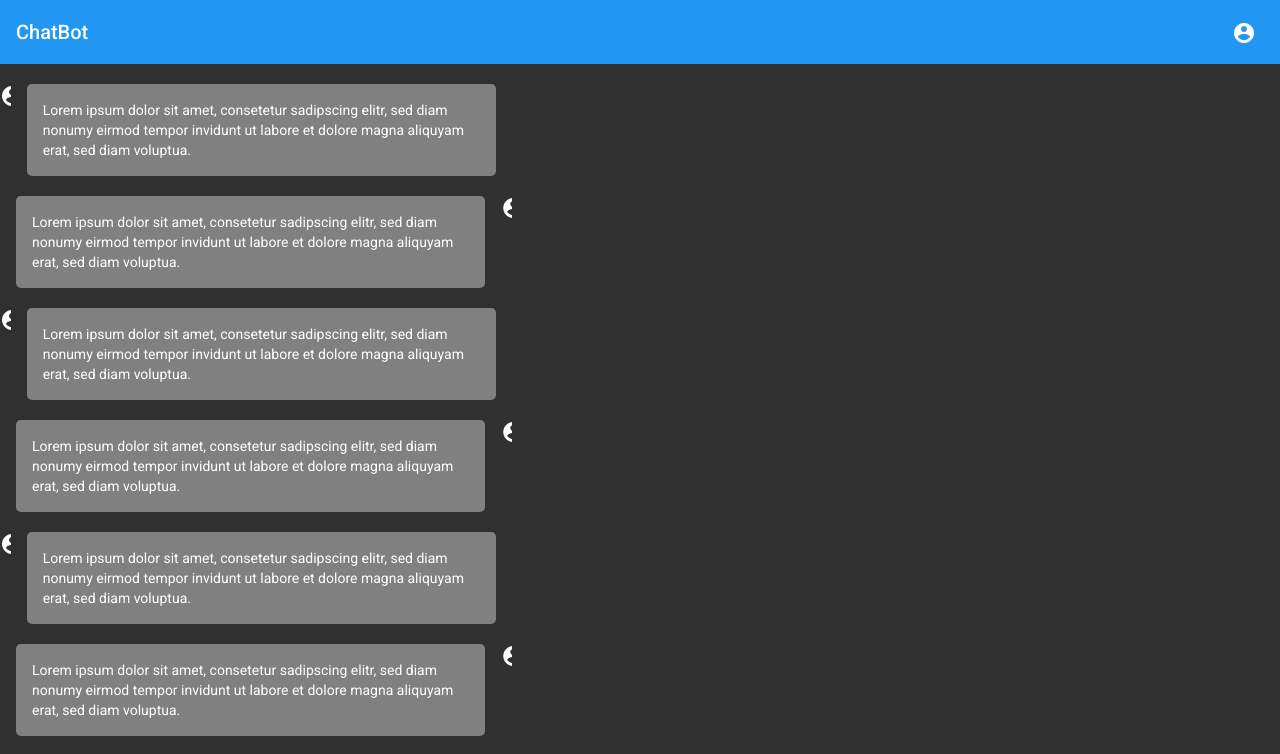
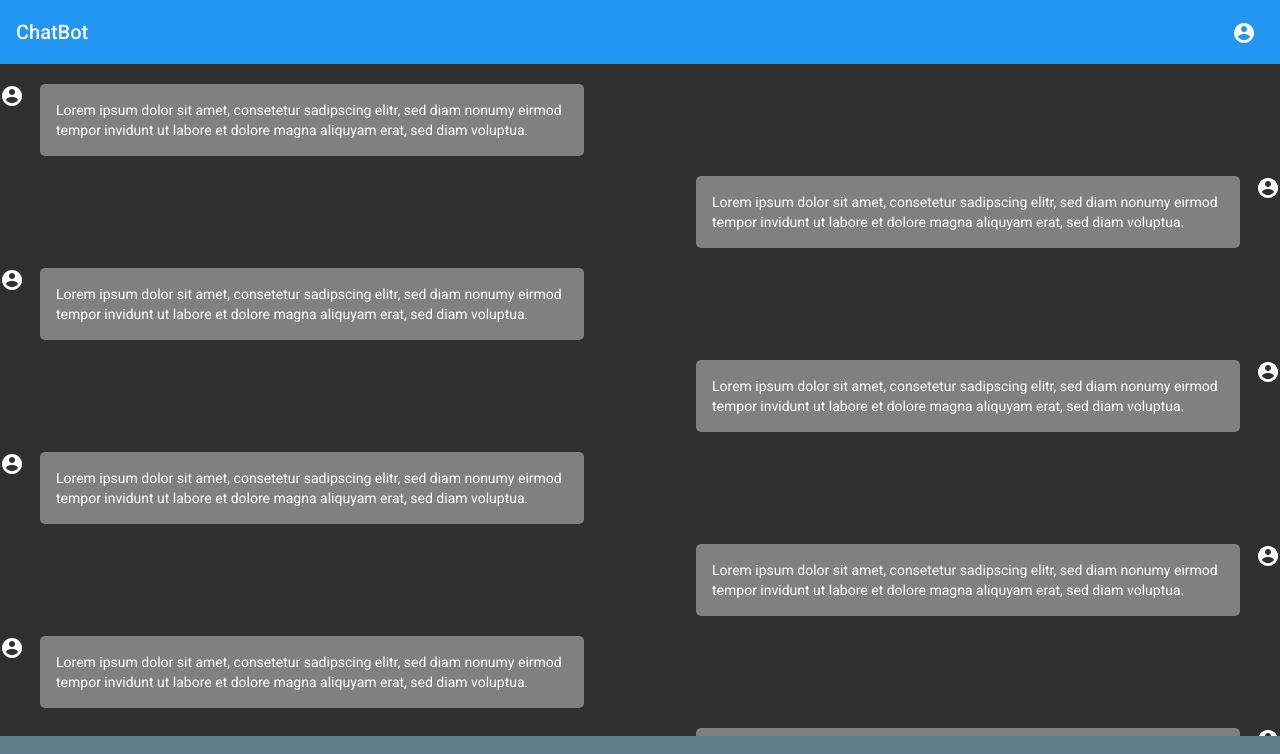
Before and after one commit to lucaschmider/ChatBot.WebClient, an Angular app: page /chat in a window 1280 px wide. Shown: the top 754 px of the page. Built offline with nearby package versions, Linux system fonts and the light colour scheme.

Commit message:
fixed layout

```diff
--- a/src/app/chat/chat-body/chat-body.component.scss
+++ b/src/app/chat/chat-body/chat-body.component.scss
@@ -1,3 +1,5 @@
 :host {
   width: 100%;
+  height: 500px;
+  overflow-y: auto;
 }
--- a/src/app/chat/chat-message/chat-message.component.scss
+++ b/src/app/chat/chat-message/chat-message.component.scss
@@ -3,7 +3,6 @@
 }
 
 .message {
-  max-width: 40%;
   display: flex;
 }
 
@@ -17,4 +16,5 @@
   padding: 1rem;
   border-radius: 5px;
   background-color: gray;
+  max-width: 40%;
 }
```
